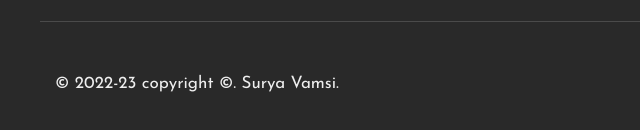
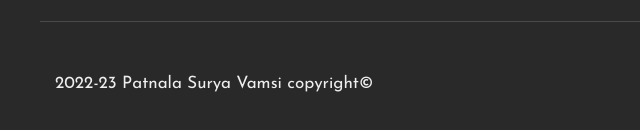
Before and after one commit to surya-v7/FRT-project, a plain HTML site: page index.html in a window 1280 px wide. Shown: the part 5312-5442 px from the top of the page, 0-640 px from the left. Drawn offline with Linux system fonts and the light colour scheme.

Commit message:
partial commit

```diff
--- a/index.html
+++ b/index.html
@@ -407,7 +407,7 @@
                 <!-- copyright -->
                 <div class="w3l-copyright mt-lg-5 mt-sm-4 pt-md-4 pt-3">
                     <div class="row bottom-copies pt-md-5 pt-4 mt-md-5 mt-4">
-                        <p class="col-lg-8 copy-footer-29">© 2022-23 copyright &copy;. Surya Vamsi.</p>
+                        <p class="col-lg-8 copy-footer-29">2022-23 Patnala Surya Vamsi copyright&copy;</p>
 
                         <div class="col-lg-4 footer-list-29 mt-lg-0 mt-md-4 mt-2">
                             <ul class="d-flex text-lg-right">
```
